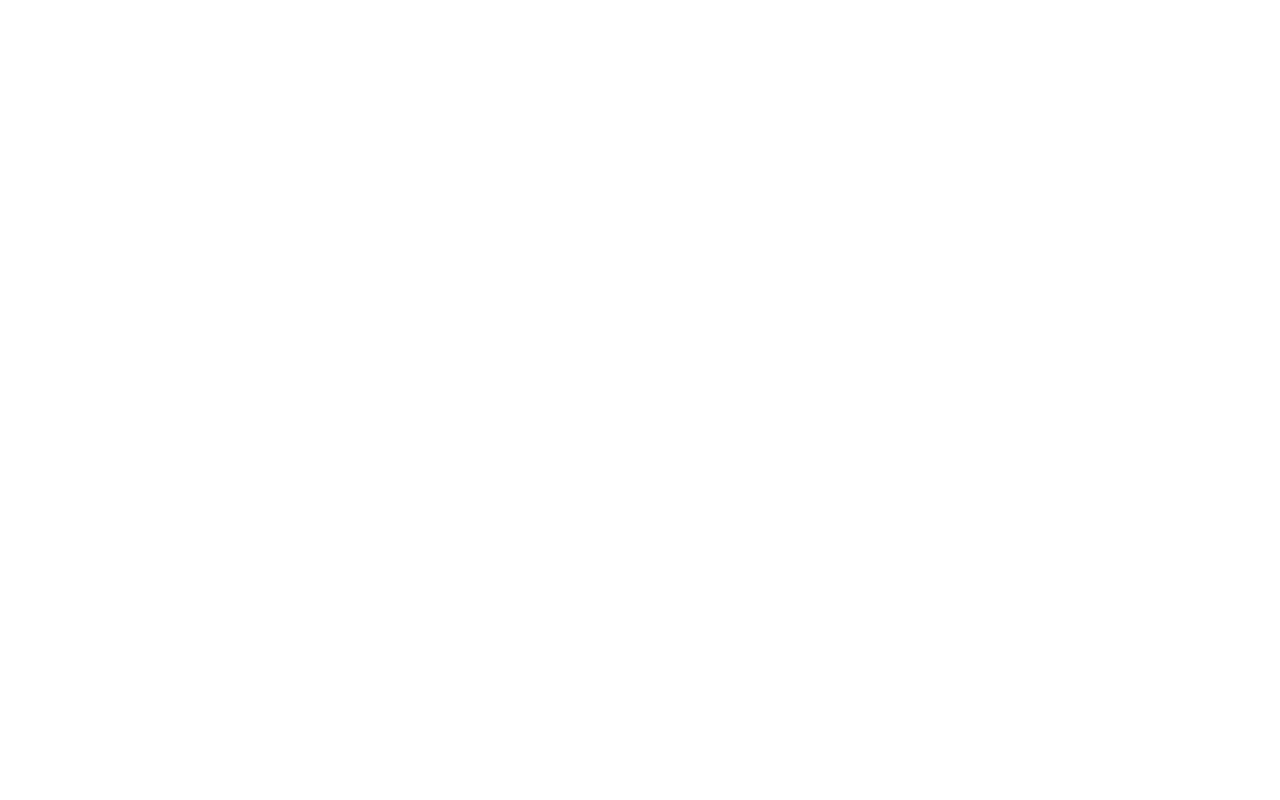
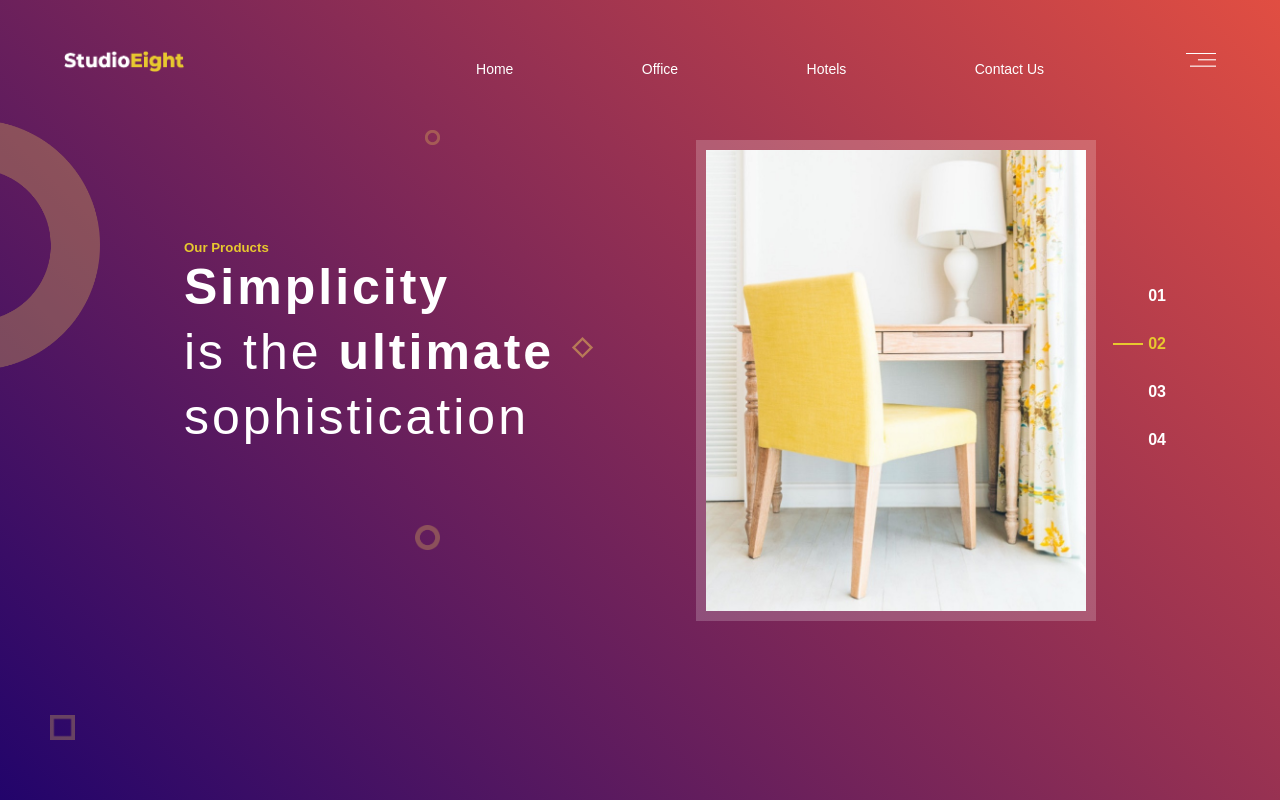
Before and after one commit to thrifat007/studio-eight, a plain HTML site: page index.html in a window 1280 px wide. Drawn offline with Linux system fonts and the light colour scheme.

Commit message:
final upload

```diff
--- a/index.html
+++ b/index.html
@@ -11,5 +11,71 @@
 </head>
 <body>
 
+<div class="container">
+    <div class="navbar">
+        <img src="images/logo.png" class="logo">
+        <nav>
+            <ul>
+                <li><a href="">Home</a></li>
+                <li><a href="">Office</a></li>
+                <li><a href="">Hotels</a></li>
+                <li><a href="">Contact Us</a></li>
+            </ul>
+        </nav>
+        <img src="images/menu.png" class="menu-icon">
+    </div>
+
+    <div class="row">
+        <div class="col">
+            <div class="text-box">
+                <h5>Our Products</h5>
+                <h1><b>Simplicity </b><br> is the <b>ultimate</b> sophistication</h1>
+            </div>
+            <img src="images/circle.png" class="small-icon1">
+            <img src="images/circle.png" class="small-icon2">
+            <img src="images/square.png" class="small-icon3">
+        </div>
+        <div class="col">
+            <div class="gallery-box">
+                <img src="images/pic2.jpg" id="gallery">
+
+                <ul>
+                    <li class="btn">01</li>
+                    <li class="btn active">02</li>
+                    <li class="btn">03</li>
+                    <li class="btn">04</li>
+                </ul>
+
+            </div>
+        </div>
+    </div>
+    <img src="images/circle.png" class="small-icon4">
+    <img src="images/square.png" class="small-icon5">
+</div>
+
+<!-- custom js  -->
+
+<script>
+    var btn = document.getElementsByClassName("btn");
+    var gallery = document.getElementById("gallery");
+    var images = new Array(
+        "images/pic1.jpg",
+        "images/pic2.jpg",
+        "images/pic3.jpg",
+        "images/pic4.jpg"
+    );
+
+    for(let i=0; i<btn.length; i++){
+        btn[i].onclick = function()
+        {
+            gallery.src = images[i];
+            let current = document.getElementsByClassName("active");
+            current[0].className = current[0].className.replace("active", "");
+            this.className += " active";
+        }
+    };
+
+</script>
+
 </body>
 </html>
--- a/style.css
+++ b/style.css
@@ -0,0 +1,147 @@
+*{
+    margin: auto;
+    padding: 0;
+    font-family: sans-serif;
+}
+.container{
+    width: 100%;
+    min-height: 100vh;
+    background: linear-gradient(45deg, #22046b, #e14e42);
+    color: #fff;
+    position: relative;
+}
+.navbar{
+    width: 90%;
+    height: 15vh;
+    margin: auto;
+    display: flex;
+    align-items: center;
+}
+.logo{
+    width: 120px;
+    cursor: pointer;
+}
+.menu-icon{
+    width: 30px;
+    cursor: pointer;
+    margin-left: 80px;
+}
+nav{
+    flex: 1;
+    text-align: right;
+}
+nav ul li{
+    list-style: none;
+    display: inline-block;
+    margin: 60px;
+}
+nav ul li a{
+    text-decoration: none;
+    color: #fff;
+    font-size: 14px;
+    padding: 5px 2px;
+}
+nav ul li a:hover{
+    color: #e7c82f;
+}
+.row{
+    width: 80%;
+    min-height: 85vh;
+    margin: auto;
+    display: flex;
+}
+.col{
+    margin: 20px 0;
+    flex-basis: 50%;
+    min-width: 300px;
+    height: 100%;
+    position: relative;
+}
+.text-box{
+    max-width: 400px;
+    margin-top: 100px;
+}
+.text-box h5{
+    color: #e7c82f;
+}
+.text-box h1{
+    font-size: 50px;
+    font-weight: 100;
+    letter-spacing: 3px;
+    line-height: 65px;
+}
+.gallery-box{
+    max-width: 400px;
+    position: relative;
+    margin: auto;
+}
+.gallery-box img{
+    width: 100%;
+    border: 10px solid rgba(255, 255, 255, 0.2);
+    box-sizing: border-box;
+}
+.gallery-box ul{
+    position: absolute;
+    right: -100px;
+    top: 50%;
+    transform: translateY(-50%);
+}
+.gallery-box ul li{
+    list-style: none;
+    font-size: 16px;
+    font-weight: bold;
+    padding: 0 30px;
+    margin-bottom: 30px;
+    cursor: pointer;
+    position: relative;
+}
+.gallery-box .active{
+    color: #e7c82f;
+}
+.gallery-box ul li::after{
+    content: '';
+    width: 30px;
+    height: 2px;
+    background: transparent;
+    position: absolute;
+    top: 8px;
+    left: -5px;
+}
+.gallery-box .active::after{
+    background: #e7c82f;
+}
+.small-icon1{
+    width: 15px;
+    position: absolute;
+    right: 200px;
+    top: -10px;
+    opacity: 0.3;
+}.small-icon2{
+    width: 25px;
+    position: absolute;
+    right: 200px;
+    bottom: -100px;
+    opacity: 0.3;
+}
+.small-icon3{
+    width: 15px;
+    position: absolute;
+    right: 50px;
+    top: 200px;
+    opacity: 0.5;
+    transform: rotate(45deg);
+}
+.small-icon4{
+    width: 250px;
+    position: absolute;
+    top: 120px;
+    left: -150px;
+    opacity: 0.3;
+}
+.small-icon5{
+    width: 25px;
+    position: absolute;
+    bottom: 60px;
+    left: 50px;
+    opacity: 0.3;
+}
```
